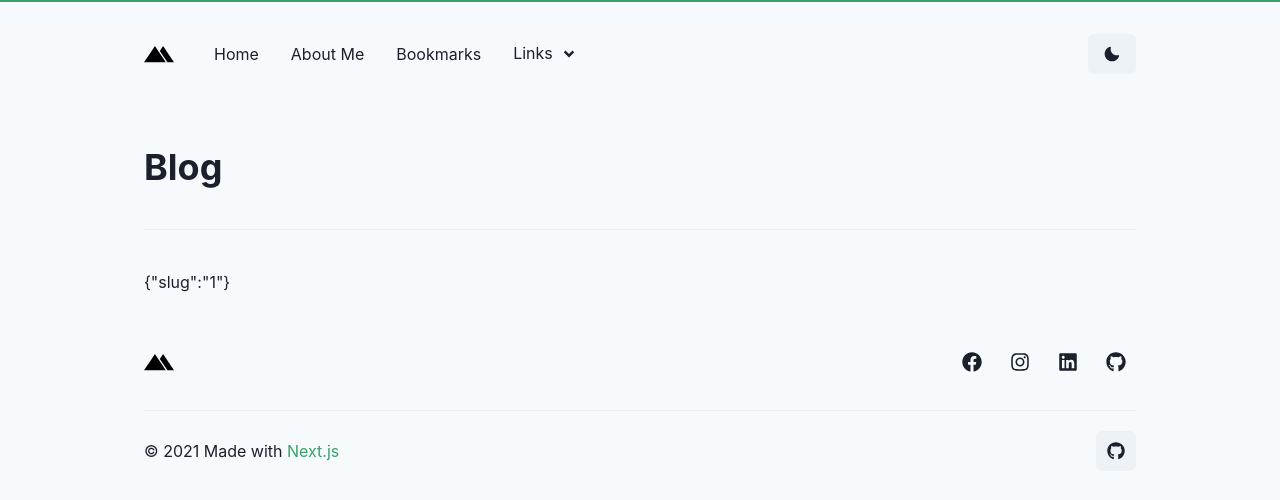
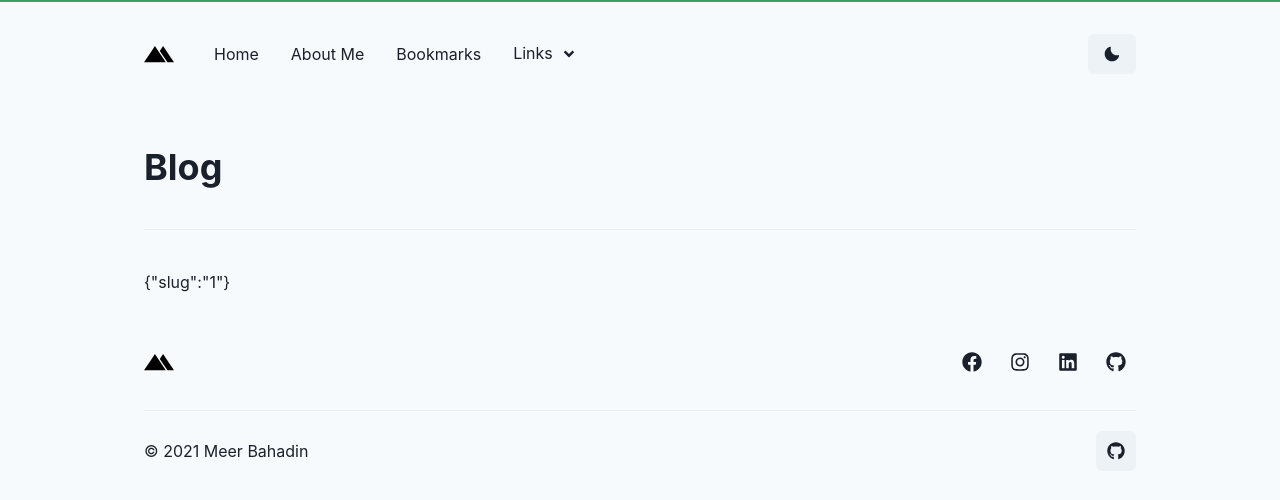
Before and after one commit to wainnyta/softwarearchitek.com, a Next.js app: page /blog/1 in a window 1280 px wide. Shown: the top 500 px of the page. Built offline with nearby package versions, Linux system fonts and the light colour scheme.

Commit message:
edited footer

```diff
--- a/components/Layout/Footer.jsx
+++ b/components/Layout/Footer.jsx
@@ -60,10 +60,7 @@ const Footer = () => (
       <Divider pt={2} />
       <Stack direction="row" align="center" justify="space-between" pt={5}>
         <Text fontSize="md">
-          &copy; {new Date().getFullYear()} Made with{" "}
-          <Link color="green.500" href="https://www.nextjs.org" isExternal>
-            Next.js
-          </Link>
+          &copy; {new Date().getFullYear()} Meer Bahadin{" "}
         </Text>
         <IconButton
           as={Link}
```
